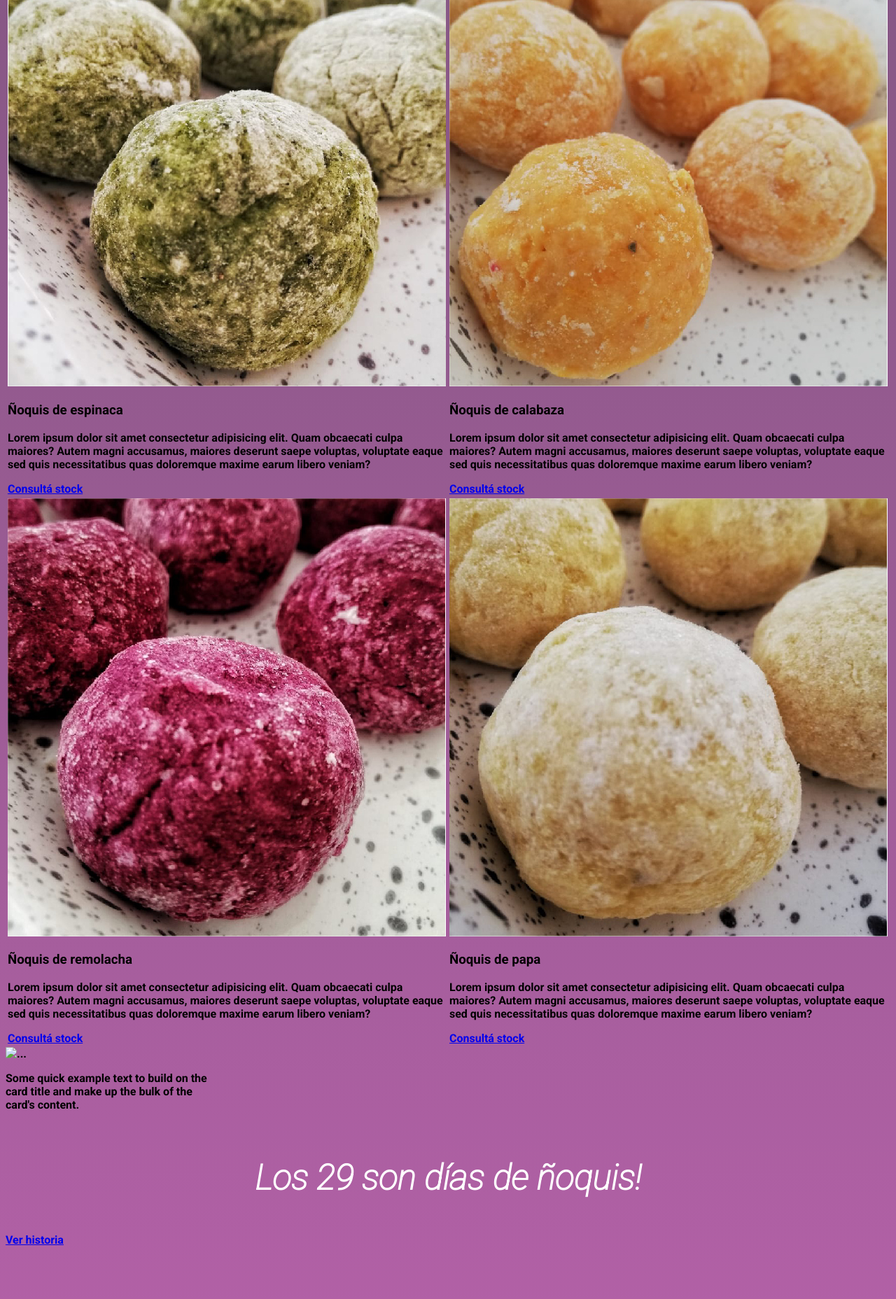
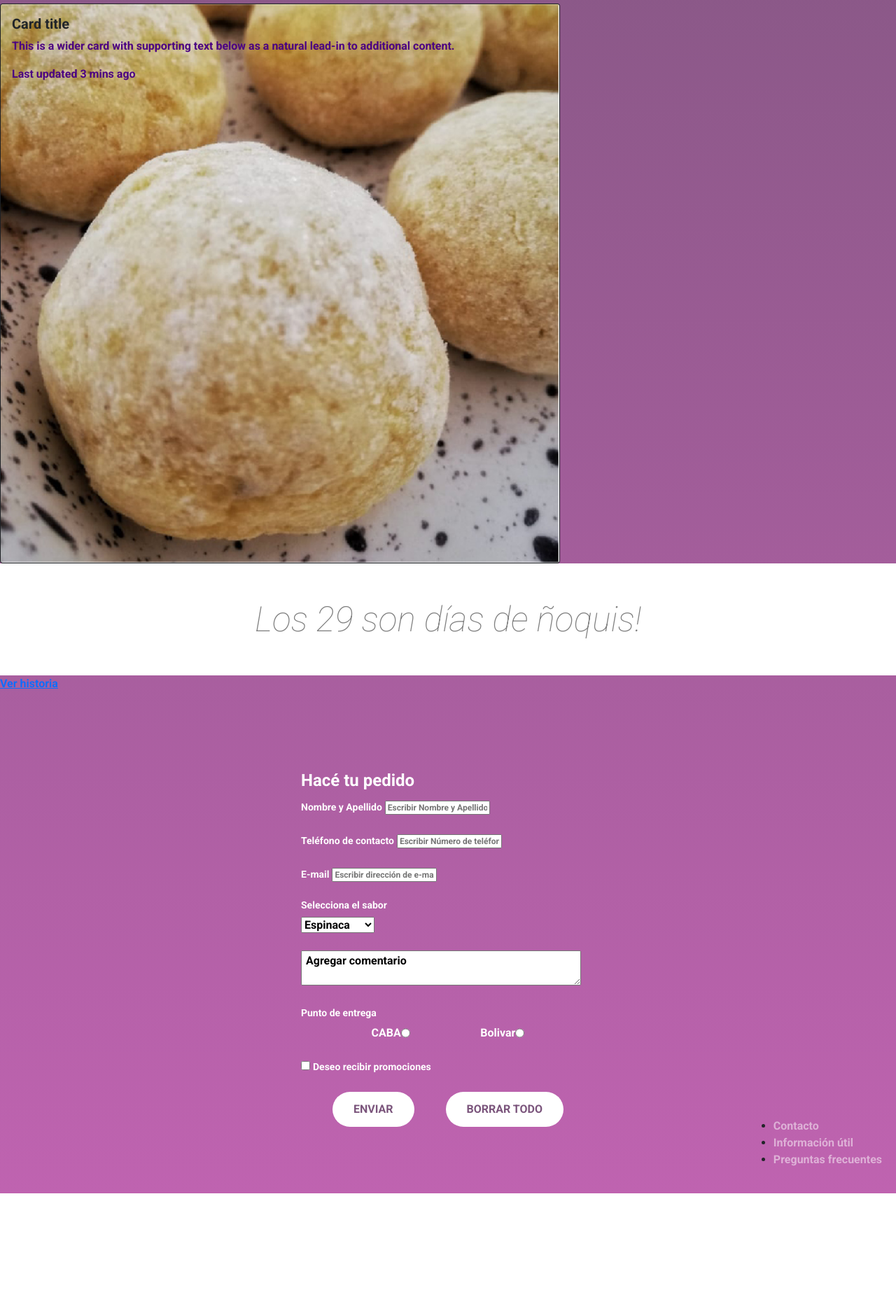
Before and after one commit to rodaneco/proyectoSouffle, a website: page productos.html in a window 1280 px wide. Shown: the part 540-2396 px from the top of the page at 70% size. After the commit the page ends 2245 px from the top, so only its background shows below. Drawn offline with nearby package versions, Linux system fonts and the light colour scheme.

Commit message:
agregando operaciones, variables y mixins

```diff
--- a/productos.html
+++ b/productos.html
@@ -1,6 +1,8 @@
 <!DOCTYPE html>
 <html lang="en">
 <head>
+
+	<link href="https://cdn.jsdelivr.net/npm/bootstrap@5.0.2/dist/css/bootstrap.min.css" rel="stylesheet" integrity="sha384-EVSTQN3/azprG1Anm3QDgpJLIm9Nao0Yz1ztcQTwFspd3yD65VohhpuuCOmLASjC" crossorigin="anonymous">
 	<meta charset="UTF-8">
 	<meta name="viewport" content="width=device-width, initial-scale=1.0">
 	<link rel="stylesheet" href="/css/style.css">
@@ -28,87 +30,16 @@
 		<img class="imagenproductoshead" src="imagenes/logoheadproductos.png" alt="ñoquis-rellenos" width="100%">
 	</head>
 	<h3>Sabores</h3>
- <table>
-	 <tr>
-		 	<td>
-				<div class="contenedor">
-					<div class="contenedor__productos">
-						<div class="productos">
-							<a href="#" class=".productos__imagen"> <!-- Elemento -->
-							<img src="imagenes/espinaca.jpg" alt="Imagen-de-ñoquis-de-espinaca" class="imagenproductos"></a>
-								<div class="contenedor__textos">
-									<h3 class="contenedor__titulo">Ñoquis de espinaca</h3>
-									<p class="contenedor__descripcion">Lorem ipsum dolor sit amet consectetur adipisicing elit. Quam obcaecati culpa maiores? Autem magni accusamus, maiores deserunt saepe voluptas, voluptate eaque sed quis necessitatibus quas doloremque maxime earum libero veniam?</p>
-									<a href="#" class="boton boton--absolute"> <!--Bloque-->
-									<span class="boton__texto">Consultá stock</span> <!--Elemento-->
-									</a>
-								</div>
-						</div>
-					</div>
-				</div>
-			</td>
-		<td>
-			<div class="contenedor">
-				<div class="contenedor__productos">
-					<div class="productos">
-						<a href="#" class=".productos__imagen"> <!-- Elemento -->
-						<img src="imagenes/calabaza.jpg" alt="Imagen-de-ñoquis-de-calabaza" class="imagenproductos"></a>
-							<div class="contenedor__textos">
-								<h3 class="contenedor__titulo">Ñoquis de calabaza</h3>
-								<p class="contenedor__descripcion">Lorem ipsum dolor sit amet consectetur adipisicing elit. Quam obcaecati culpa maiores? Autem magni accusamus, maiores deserunt saepe voluptas, voluptate eaque sed quis necessitatibus quas doloremque maxime earum libero veniam?</p>
-								<a href="#" class="boton boton--absolute"> <!--Bloque-->
-								<span class="boton__texto">Consultá stock</span> <!--Elemento-->
-								</a>
-							</div>
-					</div>
-				</div>
-			</div>
-		</td>
-	</tr>
-	<tr>
-		<td>
-		   <div class="contenedor">
-			   <div class="contenedor__productos">
-				   <div class="productos">
-					   <a href="#" class=".productos__imagen"> <!-- Elemento -->
-					   <img src="imagenes/remolacha.jpg" alt="Imagen-de-ñoquis-de-remolacha" class="imagenproductos"></a>
-						   <div class="contenedor__textos">
-							   <h3 class="contenedor__titulo">Ñoquis de remolacha</h3>
-							   <p class="contenedor__descripcion">Lorem ipsum dolor sit amet consectetur adipisicing elit. Quam obcaecati culpa maiores? Autem magni accusamus, maiores deserunt saepe voluptas, voluptate eaque sed quis necessitatibus quas doloremque maxime earum libero veniam?</p>
-							   <a href="#" class="boton boton--absolute"> <!--Bloque-->
-							   <span class="boton__texto">Consultá stock</span> <!--Elemento-->
-							   </a>
-						   </div>
-				   </div>
-			   </div>
-		   </div>
-	   </td>
-   <td>
-	   <div class="contenedor">
-		   <div class="contenedor__productos">
-			   <div class="productos">
-				   <a href="#" class=".productos__imagen"> <!-- Elemento -->
-				   <img src="imagenes/papa.jpg" alt="Imagen-de-ñoquis-de-papa" class="imagenproductos"></a>
-					   <div class="contenedor__textos">
-						   <h3 class="contenedor__titulo">Ñoquis de papa</h3>
-						   <p class="contenedor__descripcion">Lorem ipsum dolor sit amet consectetur adipisicing elit. Quam obcaecati culpa maiores? Autem magni accusamus, maiores deserunt saepe voluptas, voluptate eaque sed quis necessitatibus quas doloremque maxime earum libero veniam?</p>
-						   <a href="#" class="boton boton--absolute"> <!--Bloque-->
-						   <span class="boton__texto">Consultá stock</span> <!--Elemento-->
-						   </a>
-					   </div>
-			   </div>
-		   </div>
-	   </div>
-   </td>
-</tr>
-</table>
+	<div class="card bg-dark text-dark" style="width: 50rem;">
+		<img src="imagenes/papa.jpg" class="card-img" alt="card-img-overlay">
+		<div class="card-img-overlay">
+		  <h5 class="card-title">Card title</h5>
+		  <p class="card-text">This is a wider card with supporting text below as a natural lead-in to additional content.</p>
+		  <p class="card-text">Last updated 3 mins ago</p>
+		</div>
+	  </div>
 
-<div class="card" style="width: 18rem;">
-	<img src="..." class="card-img-top" alt="...">
-	<div class="card-body">
-	  <p class="card-text">Some quick example text to build on the card title and make up the bulk of the card's content.</p>
-	</div>
-  </div>
+
 
 	<h3 class="nadamasrico">Los 29 son días de ñoquis!</h3>
 	<div class="botonHistoria">
--- a/scss/_header.scss
+++ b/scss/_header.scss
@@ -1,25 +1,37 @@
-ul {
-	font-weight: regular;
-	font-size: 150% ;
-}
-li {
-	display: inline;
-	text-align: center;
-  	padding: 5px 5px;
+// Variables
+$colorPrincipal: white;
+$colorSecundario: grey;
 
+@mixin fondoHeader {
+	background-color: white;
+	border-color: black;
 }
 
-.main-nav__list {
+.main-nav {
+	list-style: none;
+	margin: 10px;
+	padding: 10px;
+	float: right;
+}
 
-  margin: 10px;
-  padding: 10px;
-  float: right;
-  opacity: 50%;
+.main-nav__link {
+
+	color: #FFF;
+	opacity: 50%;
+	text-decoration: none
+}
+
+.main-nav__link:hover{
+	opacity: 100%;
+}
 
 
-
+.nadamasrico {
+    text-align: center;
+    font-size: 50px;
+    margin: 0px;
+    padding: 50px;
+    font-style: italic;
+    color: $colorSecundario;
+	@include fondoHeader()
 }
-/*
-.main-nav__link:hover{
-	opacity:100%;
-}*/
--- a/scss/_tipos.scss
+++ b/scss/_tipos.scss
@@ -1,13 +1,5 @@
-.nadamasrico {
-    text-align: center;
-    font-size: 50px;
-    margin: 0px;
-    padding: 50px;
-    font-style: italic;
-    color: #FFF;
-}
-
-
+//Variables
+$color: red;
 
 
 .tituloChico {
@@ -37,3 +29,13 @@ text-align: center;
 display: flex
 
 }
+
+p {
+    @if $color == white {
+        color:white;
+    } @else if $color == black {
+        color: black;
+    } @else if $color == grey {
+        color: grey;
+    } @else {color: indigo;}
+}
```
Also changed, not shown: index.html (+3 -8 lines), recetasdulces.html (+46 -48 lines), css/style.css, 1 other file.
